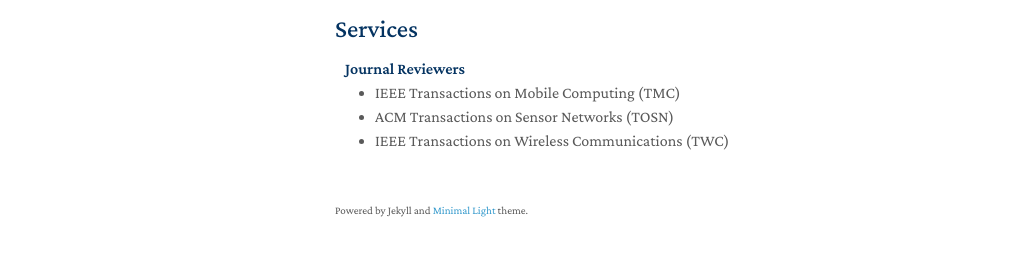
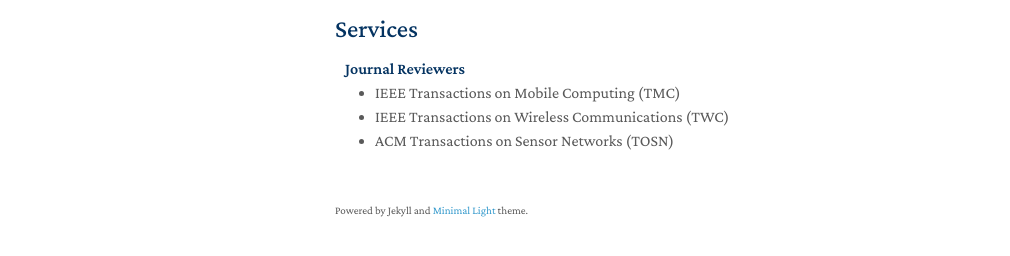
Before and after one commit to yanbozhang003/yanbozhang003.github.io, a Jekyll site: the page built from index.md, in a window 1280 px wide and 1387 px high. Shown: the part 1096-1352 px from the top of the window, without its empty margins (135-1145 px from the left). Built offline with Jekyll 4.4.1, drawn with Linux system fonts in a browser that asks for light colours; nearby versions of some CDN libraries; a style sheet for code colours, icons or effects is not loaded; our own code applies the rules of GitHub Pages for plain Markdown files.

```diff
--- a/_includes/services.md
+++ b/_includes/services.md
@@ -12,6 +12,6 @@
 
 <ul style="margin:0 0 20px;">
   <li><a href="https://ieeexplore.ieee.org/xpl/RecentIssue.jsp?punumber=7755"><autocolor>IEEE Transactions on Mobile Computing (TMC)</autocolor></a></li>
+  <li><a href="https://ieeexplore.ieee.org/xpl/RecentIssue.jsp?punumber=7693"><autocolor>IEEE Transactions on Wireless Communications (TWC)</autocolor></a></li>
   <li><a href="https://dl.acm.org/journal/tosn"><autocolor>ACM Transactions on Sensor Networks (TOSN)</autocolor></a></li>
-  <li><a href="https://ieeexplore.ieee.org/xpl/RecentIssue.jsp?punumber=7693"><autocolor>IEEE Transactions on Wireless Communications (TWC)</autocolor></a></li>
 </ul>
```
